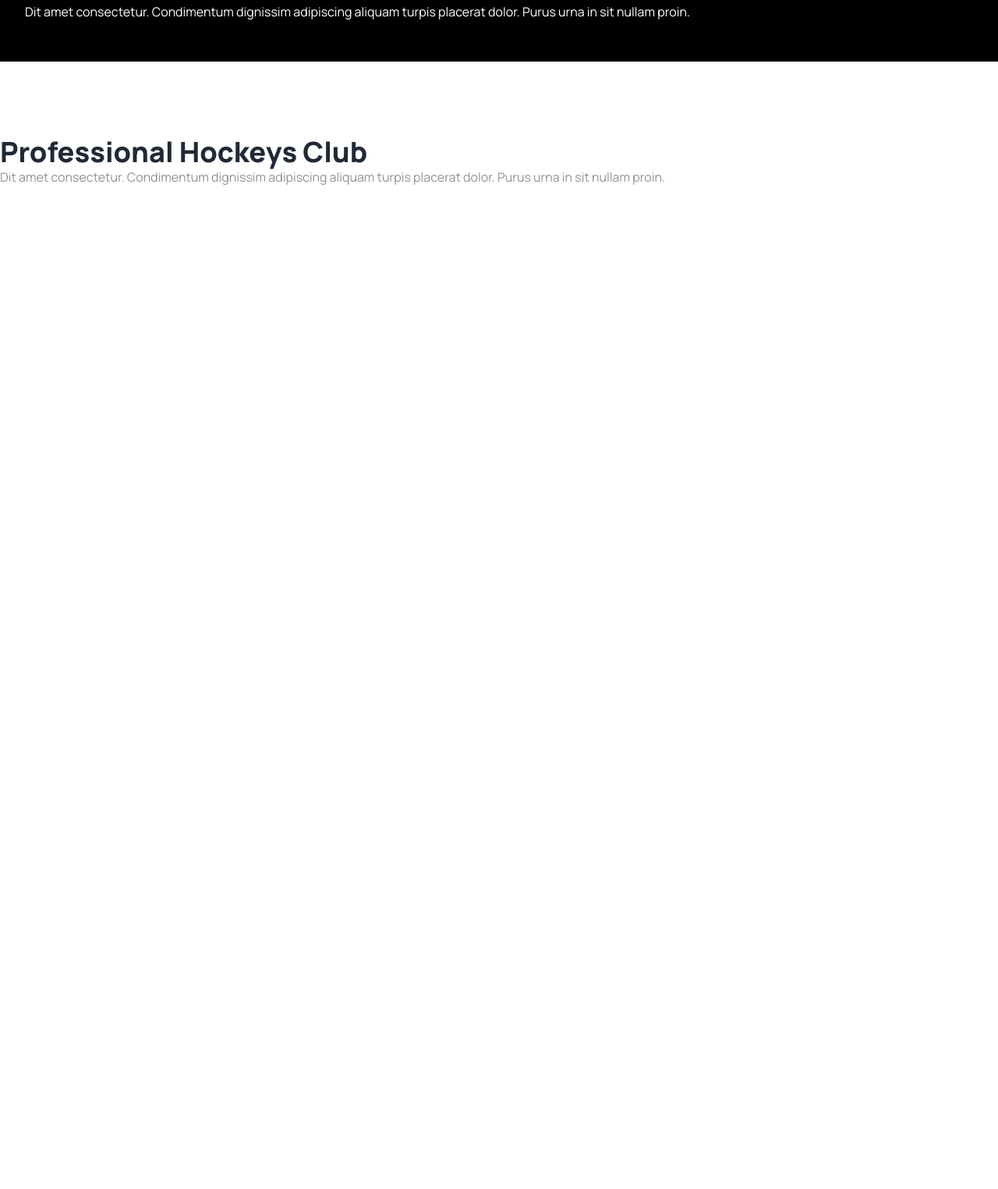
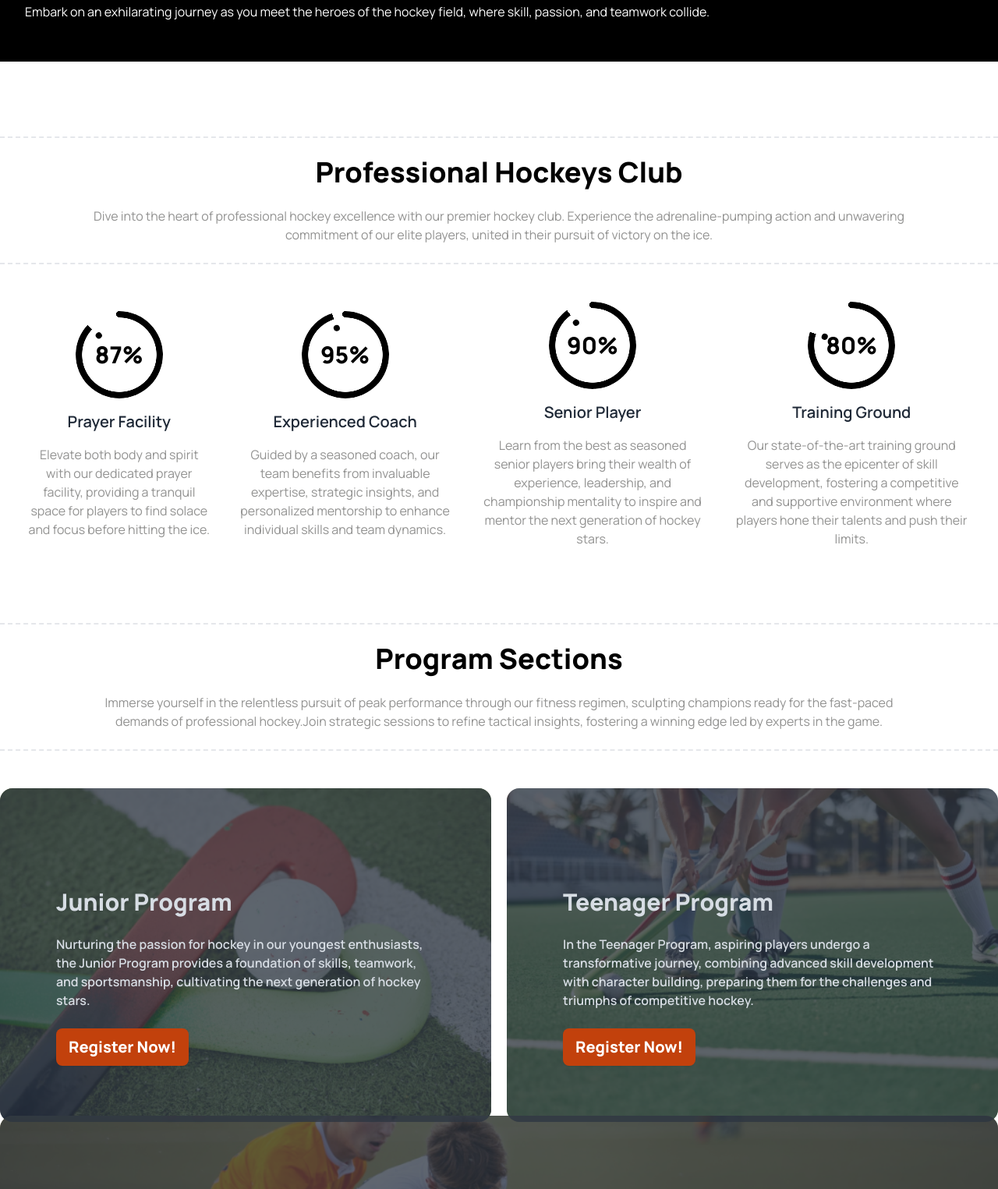
Before and after one commit to mahin993/a3-explore-hockey, a plain HTML site: page index.html in a window 1280 px wide. Shown: the part 1073-2598 px from the top of the page at 78% size. Before the commit the page ends 1312 px from the top, so only its background shows below. Drawn offline with nearby package versions, Linux system fonts and the light colour scheme.

Commit message:
Hockey's Club Section and Program Section Added

```diff
--- a/index.html
+++ b/index.html
@@ -36,6 +36,10 @@
   .font-manrope{
   font-family: "Manrope", sans-serif;
 }
+.hide{
+  display: none;
+}
+
 </style>
 </head>
 <body class="font-manrope">
@@ -108,19 +112,89 @@
     </div>
     <div class="p-8 bg-black h-40">
       <h3 class="text-3xl font-extrabold text-white mb-4">Meet all the heroes from the field</h3>
-      <p class="text-base text-p_text_color text-white">Dit amet consectetur. Condimentum dignissim adipiscing aliquam turpis placerat dolor. Purus urna in sit nullam proin. </p>
+      <p class="text-base text-p_text_color text-white">Embark on an exhilarating journey as you meet the heroes of the hockey field, where skill, passion, and teamwork collide.</p>
     </div>
   </header>
 
   <!-- main section -->
-  <main class="font-manrope">
-    <!-- hockeys club section -->
-    <div>
-      <div class="mt-24">
-        <h1 class="text-4xl font-extrabold">Professional Hockeys Club</h1>
-        <p class="text-base text-p_text_color">Dit amet consectetur. Condimentum dignissim adipiscing aliquam turpis placerat dolor. Purus urna in sit nullam proin. </p>
+  <main class="container mx-auto">
+
+    <!-- Hockeys Club Section -->
+    <section >
+      <div class="flex flex-col justify-center">
+        <div class="mt-24 mb-12 border-y-2 border-dashed">
+          <h2 class="text-4xl font-extrabold text-black mt-6 mb-6 text-center">Professional Hockeys Club</h2>
+          <p class="text-base text-p_text_color mb-6 text-center">Dive into the heart of professional hockey excellence with our premier hockey club. Experience the adrenaline-pumping action and unwavering <br> commitment of our elite players, united in their pursuit of victory on the ice.</p>
+        </div>
+        <div>
+          <div class="flex justify-between items-center px-9 gap-9">
+            <div class="flex flex-col items-center justify-center">
+              <div class="radial-progress text-black text-3xl font-extrabold h-28 w-28" style="--value:87;" role="progressbar">87%</div>
+              <h4 class="text-xl font-semibold my-4">Prayer Facility</h4>
+              <p class="text-p_text_color text-center">Elevate both body and spirit with our dedicated prayer facility, providing a tranquil space for players to find solace and focus before hitting the ice.</p>
+            </div>
+            <div class="flex flex-col items-center justify-center">
+              <div class="radial-progress text-black text-3xl font-extrabold h-28 w-28" style="--value:95;" role="progressbar">95%</div>
+              <h4 class="text-xl font-semibold my-4">Experienced Coach</h4>
+              <p class="text-p_text_color text-center">Guided by a seasoned coach, our team benefits from invaluable expertise, strategic insights, and personalized mentorship to enhance individual skills and team dynamics.</p>
+            </div>
+            <div class="flex flex-col items-center justify-center">
+              <div class="radial-progress text-black text-3xl font-extrabold h-28 w-28" style="--value:90;" role="progressbar">90%</div>
+              <h4 class="text-xl font-semibold my-4">Senior Player</h4>
+              <p class="text-p_text_color text-center">Learn from the best as seasoned senior players bring their wealth of experience, leadership, and championship mentality to inspire and mentor the next generation of hockey stars.</p>
+            </div>
+            <div class="flex flex-col items-center justify-center">
+              <div class="radial-progress text-black text-3xl font-extrabold h-28 w-28" style="--value:80;" role="progressbar">80%</div>
+              <h4 class="text-xl font-semibold my-4">Training Ground</h4>
+              <p class="text-p_text_color text-center">Our state-of-the-art training ground serves as the epicenter of skill development, fostering a competitive and supportive environment where players hone their talents and push their limits.</p>
+            </div>
+          </div>
+        </div>
       </div>
-    </div>
+    </section>
+
+    <!-- Program Sections -->
+    <section>
+      <div class="flex flex-col justify-center">
+        <div class="mt-24 mb-12 border-y-2 border-dashed">
+          <h2 class="text-4xl font-extrabold text-black mt-6 mb-6 text-center">Program Sections</h2>
+          <p class="text-base text-p_text_color mb-6 text-center"> Immerse yourself in the relentless pursuit of peak performance through our fitness regimen, sculpting champions ready for the fast-paced <br> demands of professional hockey.Join strategic sessions to refine tactical insights, fostering a winning edge led by experts in the game.</p>
+        </div>
+        <div class="grid grid-cols-1 lg:grid-cols-2 grid-rows-1 lg:grid-rows-2 lg:gap-x-5 lg:gap-y-9">
+          <div class="card w-full h-60 lg:h-96 image-full">
+            <figure><img class="w-full" src="images/2.png" alt="" /></figure>
+            <div class="card-body lg:mt-24 mb-10 mx-10">
+              <h2 class="card-title text-3xl font-extrabold ">Junior Program</h2>
+              <p class="my-4 font-semibold flex-grow-0">Nurturing the passion for hockey in our youngest enthusiasts, the Junior Program provides a foundation of skills, teamwork, and sportsmanship, cultivating the next generation of hockey stars.</p>
+              <div class="card-actions justify-start">
+                <button class="btn text-xl text-white font-extrabold border-0 rounded-lg bg-orange-700 hover:bg-amber-500 hover:text-black ">Register Now!</button>
+              </div>
+            </div>
+          </div>
+          <div class="card w-full h-60 lg:h-96 image-full">
+            <figure><img class="w-full" src="images/3.png" alt="" /></figure>
+            <div class="card-body lg:mt-24 mb-10 mx-10">
+              <h2 class="card-title text-3xl font-extrabold ">Teenager Program</h2>
+              <p class="my-4 font-semibold flex-grow-0">In the Teenager Program, aspiring players undergo a transformative journey, combining advanced skill development with character building, preparing them for the challenges and triumphs of competitive hockey.</p>
+              <div class="card-actions justify-start">
+                <button class="btn text-xl text-white font-extrabold border-0 rounded-lg bg-orange-700 hover:bg-amber-500 hover:text-black ">Register Now!</button>
+              </div>
+            </div>
+          </div>
+          <div class="card w-full h-60 lg:h-96 image-full lg:col-span-2">
+            <figure><img class="w-full" src="images/4.png" alt="" /></figure>
+            <div class="card-body lg:mt-52 mb-10 mx-10">
+              <h2 class="card-title text-3xl font-extrabold ">Professional Program</h2>
+              <p class="my-4 font-semibold flex-grow-0">Designed for elite athletes, our Professional Program offers a rigorous training regimen, <br> strategic mentorship, and a pathway to professional leagues, ensuring players reach their <br> full potential on the grand stage of professional hockey.</p>
+              <div class="card-actions justify-start">
+                <button class="btn text-xl text-white font-extrabold border-0 rounded-lg bg-orange-700 hover:bg-amber-500 hover:text-black ">Register Now!</button>
+              </div>
+            </div>
+          </div>
+        </div>
+
+      </div>
+    </section>
 
   </main>
 
```
